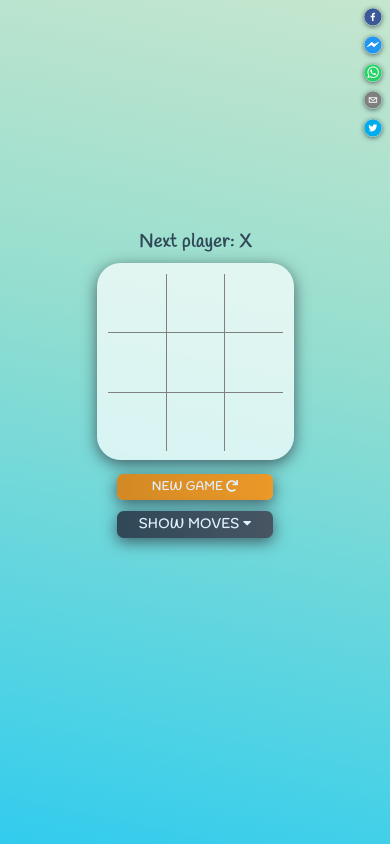
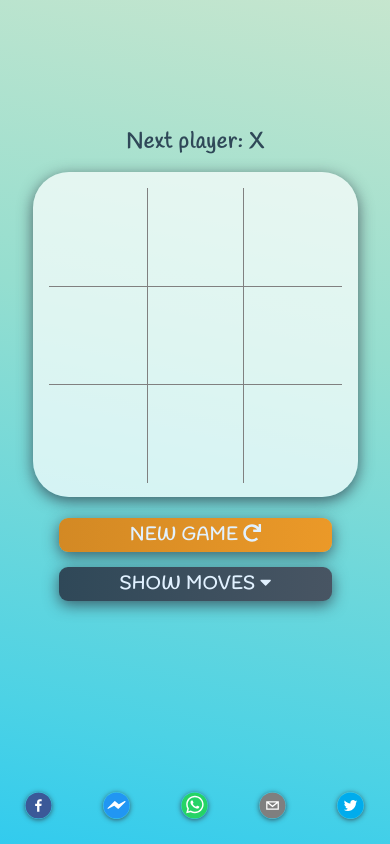
Before and after one commit to kristinapeneva/tic-tac-toe-game, a React (Create React App) app: page / in a window 390 px wide. Built offline with nearby package versions, Linux system fonts and the light colour scheme; a web font is replaced by a local one.

Commit message:
@media added

```diff
--- a/src/index.css
+++ b/src/index.css
@@ -12,6 +12,9 @@
   --dark-blue: #2F4858;
   --alpha: 0.2;
 font-size: calc(0.5em + 1vmin);
+  --width-board: 45vmin;
+  --width-square: 15vmin;
+  --width-buttons: 40vmin;
 }
 
 body {
@@ -58,26 +61,15 @@ button {
 
 }
 
-
-
 .game{
   display: flex;
   justify-content: center;
   align-items: stretch;
 }
 
-/* #00C9AD
-#570038
-#D16BA5
-#DDD7C6 */
-
-/* #F98365
-#00C076
-#21A4FF */
-
 .game-board {
-  height: calc(45vmin);
-  width: calc(45vmin);
+  height: var(--width-board);
+  width: var(--width-board);
   border-radius: 2rem;
   background-color: rgba(255, 255, 255, 0.7);
   padding: 0.9em;
@@ -110,7 +102,7 @@ button {
 .new-game {
   opacity: 0;
   display: block;
-  width: 40vmin;
+  width: var(--width-buttons);
   padding: 5px 0;
   margin: 0.4em auto;
   background-color: transparent;
@@ -141,7 +133,7 @@ button {
 .status {
   display: block;
   margin: auto;
-  font-size: large;
+  font-size: 1.2rem;
   font-weight: bold;
   text-shadow:rgba(45, 54, 65, 0.75);
   opacity: 0;
@@ -160,7 +152,7 @@ button {
 .show-button{
   opacity: 0;
   border: none;
-  width: 40vmin;
+  width: var(--width-buttons);
   padding: 5px 0;
   margin: 0.4em auto;
   color: var(--light-color);
@@ -172,6 +164,7 @@ button {
   font-weight: bold;
   animation: startview 0.5s cubic-bezier(.28,.63,.7,1.16) forwards;
   animation-delay: 0.6s;
+  font-size: 1rem;
 }
 
 .show-button:hover{
@@ -252,12 +245,12 @@ ul > li:hover{
   font-size: 4.3rem;
   font-weight: bold;
   /* line-height: 34px; */
-  height: 15vmin;
+  height: var(--width-square);
   /* margin-right: -1px;
   margin-top: -1px; */
   padding: 0;
   text-align: center;
-  width: 15vmin;
+  width:var(--width-square);
 }
 
 .square:focus {
@@ -346,3 +339,29 @@ ul > li:hover{
 .icon-tw{
   animation-delay: 0.6s;
 }
+
+
+@media (max-width: 400px) and (orientation:portrait) {
+    :root {
+      font-size: calc(0.6em + 1vh);
+      --width-board: 75vmin;
+      --width-square: 25vmin;
+      --width-buttons: 70vmin;
+    }
+
+    .social-icons {
+      flex-direction: row;
+      position: absolute;
+      right: auto;
+      top: auto;
+      bottom: 0;
+      width: 100vw;
+      margin: 0.8em auto;
+      justify-content: space-around;
+    }
+
+    /* .icon {
+      margin
+    } */
+
+}
```
